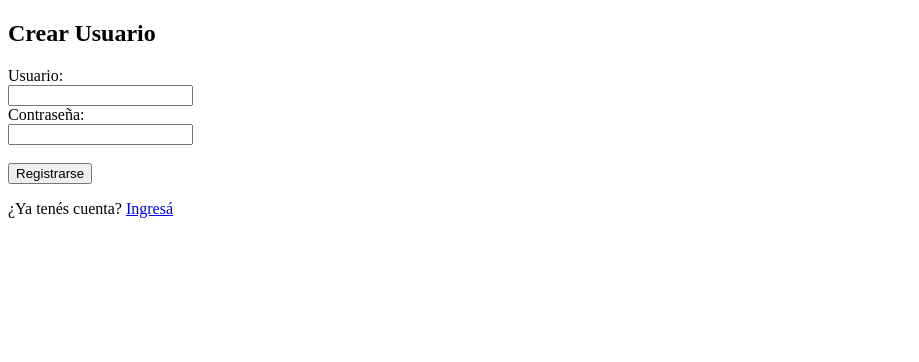
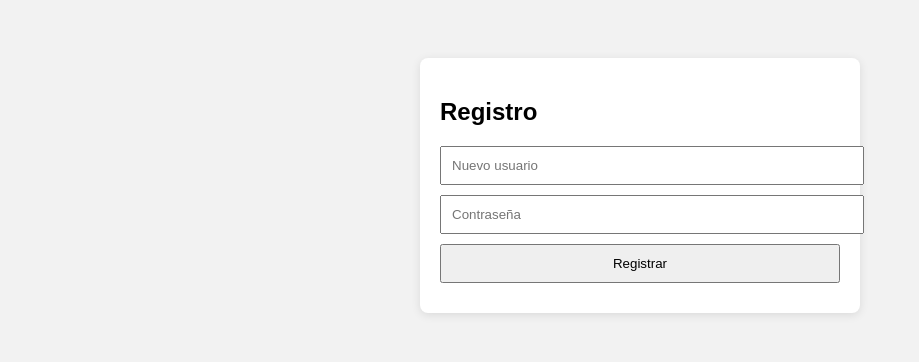
Before and after one commit to elpastorcito/recibo-viandas, a Flask app: page /registro in a window 1280 px wide. Shown: the top 362 px of the page, without its empty margins (0-919 px from the left). Run offline with Flask 3, Linux system fonts and the light colour scheme.

Commit message:
Add files via upload

```diff
--- /dev/null
+++ b/templates/dashboard.html
@@ -0,0 +1 @@
+<h1>Bienvenido al sistema de viandas</h1>
--- a/templates/registro.html
+++ b/templates/registro.html
@@ -1,15 +1,22 @@
-<!DOCTYPE html>
-<html>
-<head><title>Registro</title></head>
-<body>
-    <h2>Crear Usuario</h2>
-    <form method="POST">
-        <label>Usuario:</label><br>
-        <input type="text" name="username" required><br>
-        <label>Contraseña:</label><br>
-        <input type="password" name="password" required><br><br>
-        <button type="submit">Registrarse</button>
-    </form>
-    <p>¿Ya tenés cuenta? <a href="/">Ingresá</a></p>
-</body>
+<!doctype html>
+<html lang="es">
+  <head>
+    <meta charset="utf-8">
+    <title>Registro</title>
+    <style>
+      body { font-family: Arial, sans-serif; background: #f2f2f2; padding: 50px; }
+      .form-container { background: white; padding: 20px; border-radius: 8px; max-width: 400px; margin: auto; box-shadow: 0 2px 10px rgba(0,0,0,0.1); }
+      input { display: block; width: 100%; padding: 10px; margin: 10px 0; }
+    </style>
+  </head>
+  <body>
+    <div class="form-container">
+      <h2>Registro</h2>
+      <form method="POST">
+        <input type="text" name="username" placeholder="Nuevo usuario" required>
+        <input type="password" name="password" placeholder="Contraseña" required>
+        <input type="submit" value="Registrar">
+      </form>
+    </div>
+  </body>
 </html>
```
Also changed, not shown: templates/login.html (+21 -14 lines).
